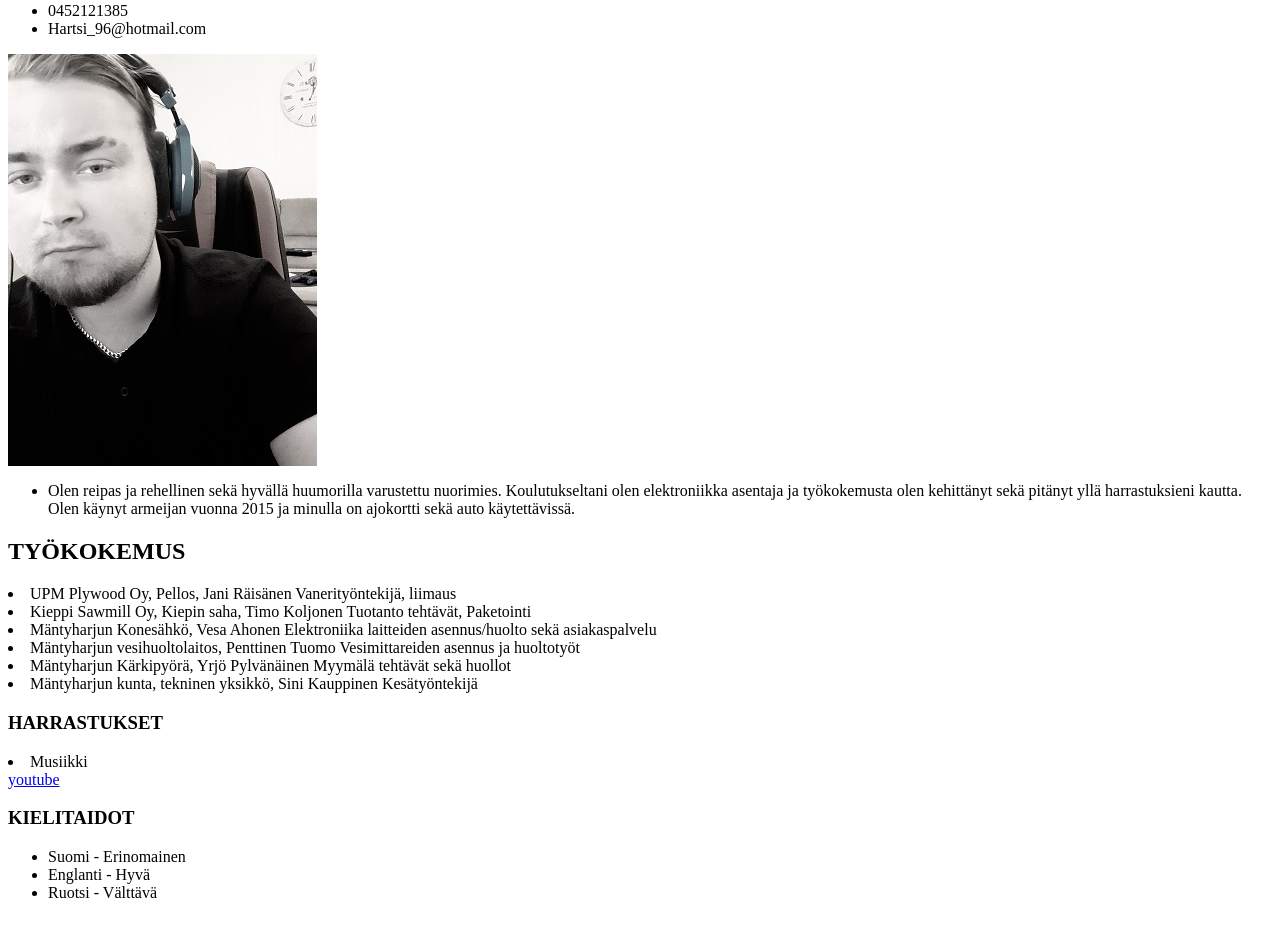
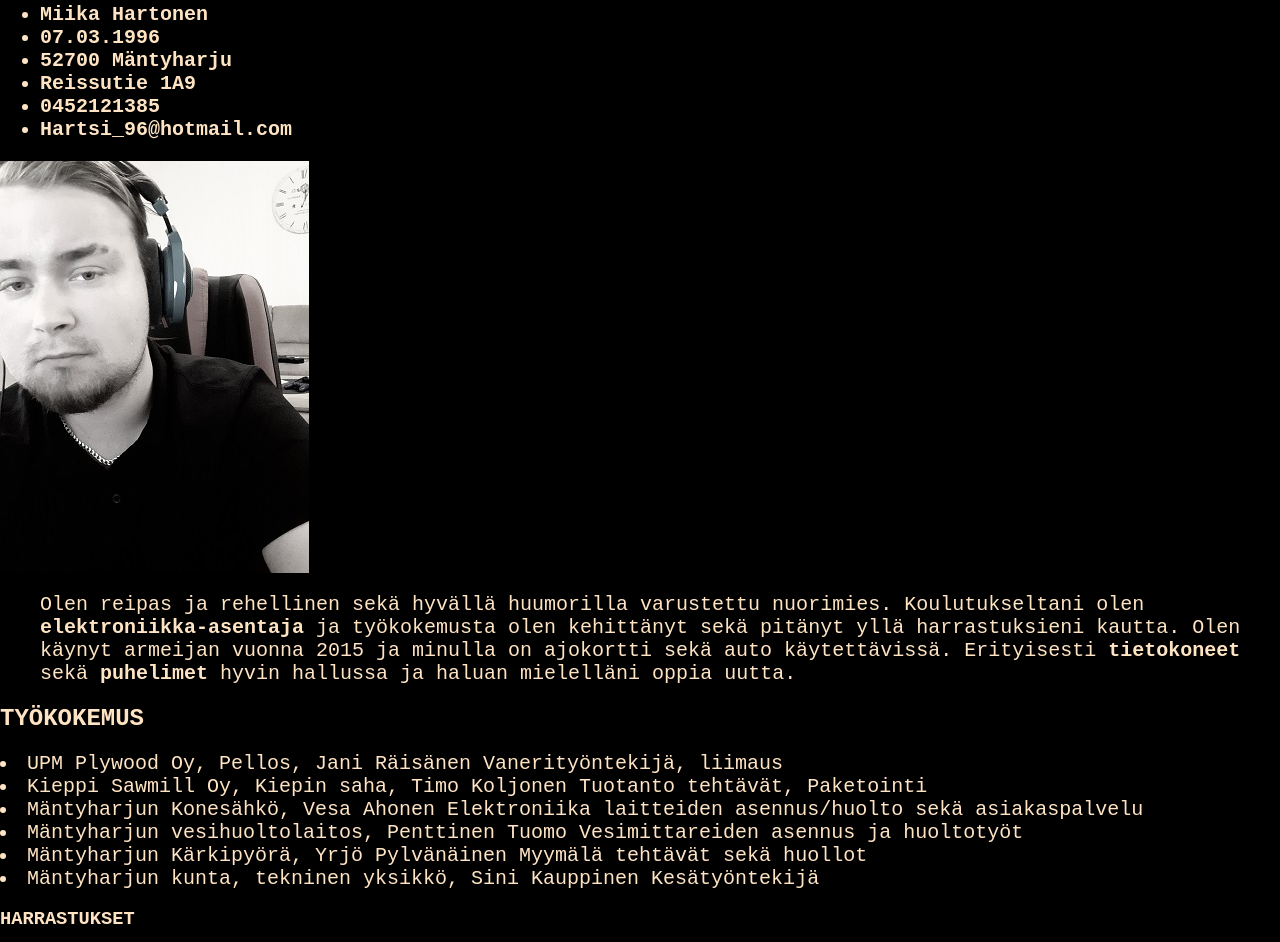
Before and after one commit to lemiika/htmlcv, a plain HTML site: page index.html in a window 1280 px wide. Shown: the part 118-1060 px from the top of the page. Before the commit the page ends 1036 px from the top, so only its background shows below. Drawn offline with Linux system fonts and the light colour scheme.

Commit message:
korjauksia

```diff
--- a/index.html
+++ b/index.html
@@ -1,20 +1,23 @@
 <html>
 <head>
+        <link rel="stylesheet" href="tyylit.css">
         <h1>ANSIOLUETTELO </h1>
-        <ul>
+        <ul><strong>
+        <h2><strong>YHTEYSTIEDOT</strong></h2>
             <li>Miika Hartonen</li>
+            <li>07.03.1996</li>
             <li>52700 Mäntyharju</li>
             <li>Reissutie 1A9</li>
             <li>0452121385</li>
             <li>Hartsi_96@hotmail.com</li>
-        </ul>
+        </strong></ul>
         <img src="img/guva.jpg" alt="kuva minusta"
+
 </head>
         <ul>
-            <li>Olen reipas ja rehellinen sekä hyvällä huumorilla varustettu nuorimies.
-                Koulutukseltani olen elektroniikka asentaja ja työkokemusta olen kehittänyt
-                sekä pitänyt yllä harrastuksieni kautta. Olen käynyt armeijan vuonna 2015 ja
-                minulla on ajokortti sekä auto käytettävissä.</li>
+            Olen reipas ja rehellinen sekä hyvällä huumorilla varustettu nuorimies.
+            Koulutukseltani olen <strong>elektroniikka-asentaja</strong> ja työkokemusta olen kehittänyt
+            sekä pitänyt yllä harrastuksieni kautta. Olen käynyt armeijan vuonna 2015 ja minulla on ajokortti sekä auto käytettävissä. Erityisesti <strong>tietokoneet</strong> sekä <strong>puhelimet</strong> hyvin hallussa ja haluan mielelläni oppia uutta.
         </ul>
 <body>
         <h2>TYÖKOKEMUS</h2>
@@ -29,13 +32,11 @@
             <li>Mäntyharjun kunta, tekninen yksikkö, Sini Kauppinen
             Kesätyöntekijä</li>
         <h3>HARRASTUKSET </h3>
-        <li>Musiikki</li> <a href="https://www.youtube.com/user/GrimArrivalOfficial">youtube</a>
+            <li>Musiikki</li> <strong><a href="https://www.youtube.com/user/GrimArrivalOfficial">Youtube</a></strong>
 
         <h3>KIELITAIDOT</h3>
-        <ul>
-            <li>Suomi - Erinomainen</li>
-            <li>Englanti - Hyvä</li>
-            <li>Ruotsi - Välttävä</li>
-        </ul>
+            <li>Suomi - <strong>Erinomainen</strong></li>
+            <li>Englanti - <strong>Hyvä</strong></li>
+            <li>Ruotsi - <strong>Välttävä</strong></li>
 </body>
 </html>
--- a/tyylit.css
+++ b/tyylit.css
@@ -0,0 +1,15 @@
+body {
+    box-sizing: border-box;
+    margin: 0;
+    padding: 0;
+    font-family: 'Courier New', Courier, monospace;
+    background-color: black;
+
+}
+
+ul {font-size: 20px; color: bisque;}
+li {font-size: 20px; color: bisque;}
+h1 {text-align-last: center; color: bisque;}
+h2 {color: bisque;}
+h3 {color: bisque;}
+a {font-size: 20px;color: red;}
```
Lines whose indentation alone changed are shown as unchanged.
